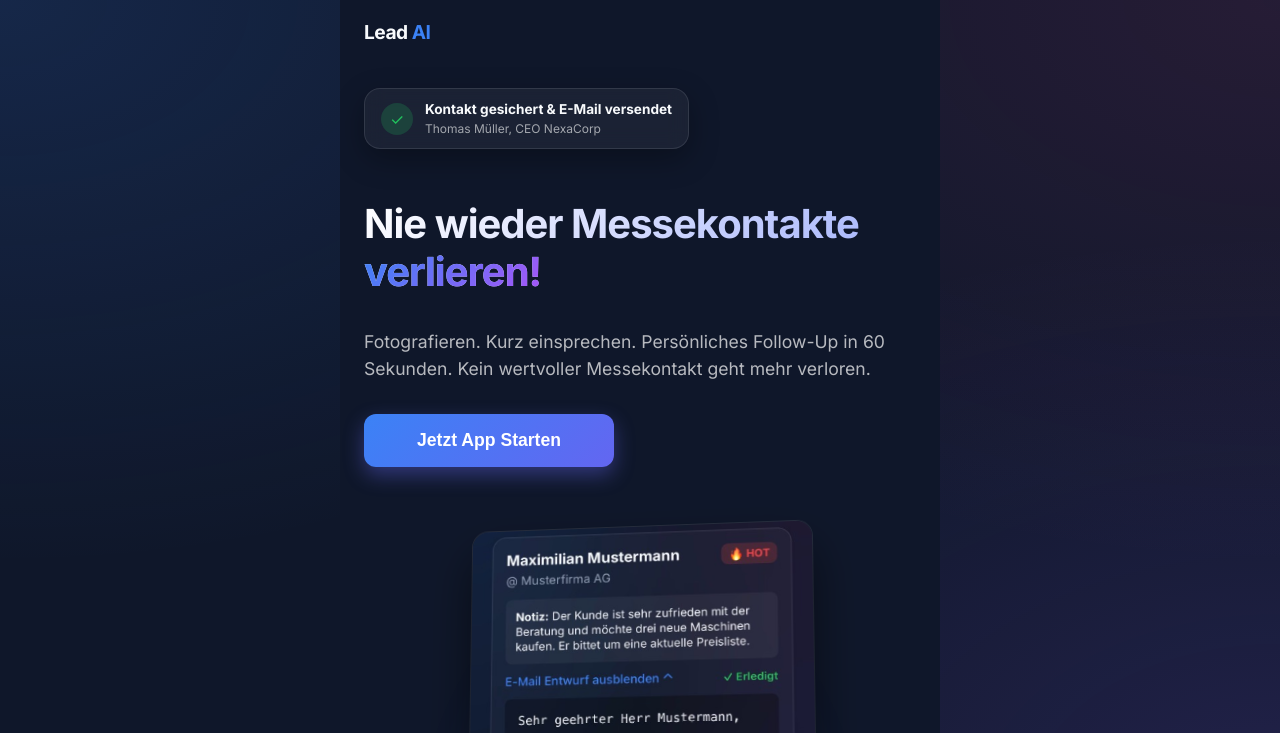
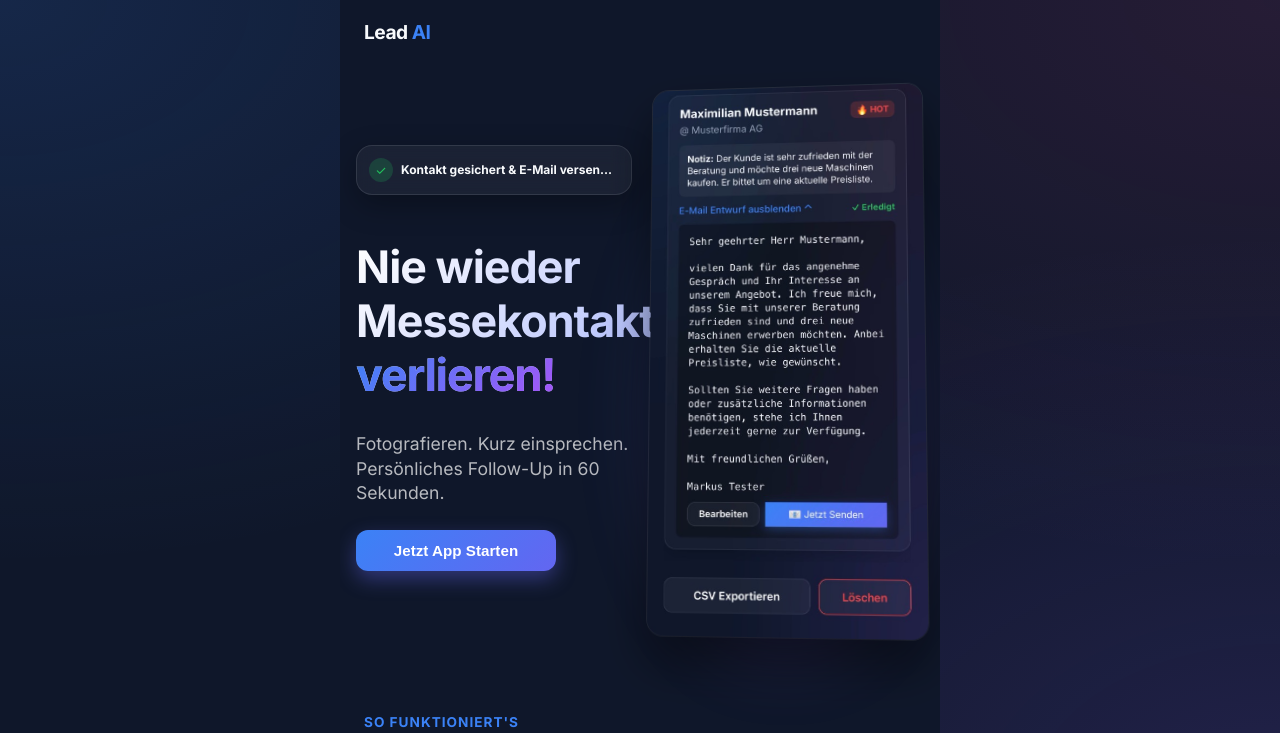
Before and after one commit to Pholiko/LeadsAI, a React (Vite) app: page / in a window 1280 px wide. Shown: the top 733 px of the page. Built offline with nearby package versions, Linux system fonts and the light colour scheme.

Commit message:
Force hero layout to be side-by-side without wrapping

```diff
--- a/src/components/LandingView.jsx
+++ b/src/components/LandingView.jsx
@@ -13,63 +13,62 @@ export default function LandingView({ onStart }) {
 
       {/* Hero Section (Above the fold) */}
       <div style={{
-        padding: '24px',
+        padding: '16px',
         display: 'flex',
         flexDirection: 'row',
-        flexWrap: 'wrap',
+        flexWrap: 'nowrap',
         alignItems: 'center',
         justifyContent: 'center',
-        gap: '32px',
+        gap: '16px',
         animation: 'fadeIn 0.5s ease',
-        maxWidth: '1000px',
+        maxWidth: '1200px',
         margin: '0 auto'
       }}>
 
         {/* Left Column: Text & CTA */}
-        <div style={{ flex: '1 1 350px', display: 'flex', flexDirection: 'column', alignItems: 'flex-start' }}>
+        <div style={{ flex: '1 1 50%', display: 'flex', flexDirection: 'column', alignItems: 'flex-start', minWidth: 0 }}>
 
           {/* CSS "Screenshot/Notification" Widget */}
           <div style={{
               background: 'rgba(255, 255, 255, 0.05)',
               border: '1px solid rgba(255, 255, 255, 0.1)',
               borderRadius: '16px',
-              padding: '12px 16px',
-              marginBottom: '24px',
+              padding: '12px',
+              marginBottom: '16px',
               boxShadow: '0 10px 30px rgba(0,0,0,0.3)',
               display: 'flex',
               alignItems: 'center',
-              gap: '12px',
+              gap: '8px',
               backdropFilter: 'blur(10px)',
               maxWidth: '100%'
             }}>
-            <div style={{ background: 'rgba(34, 197, 94, 0.2)', color: '#22c55e', borderRadius: '50%', width: '32px', height: '32px', display: 'flex', alignItems: 'center', justifyContent: 'center', fontSize: '1rem', flexShrink: 0 }}>
+            <div style={{ background: 'rgba(34, 197, 94, 0.2)', color: '#22c55e', borderRadius: '50%', width: '24px', height: '24px', display: 'flex', alignItems: 'center', justifyContent: 'center', fontSize: '0.8rem', flexShrink: 0 }}>
               ✓
             </div>
-            <div style={{ textAlign: 'left' }}>
-              <p style={{ margin: '0 0 4px', fontSize: '0.85rem', fontWeight: 'bold' }}>Kontakt gesichert & E-Mail versendet</p>
-              <p style={{ margin: 0, fontSize: '0.75rem', color: 'rgba(255,255,255,0.6)' }}>Thomas Müller, CEO NexaCorp</p>
+            <div style={{ textAlign: 'left', overflow: 'hidden' }}>
+              <p style={{ margin: '0 0 2px', fontSize: '0.75rem', fontWeight: 'bold', whiteSpace: 'nowrap', overflow: 'hidden', textOverflow: 'ellipsis' }}>Kontakt gesichert & E-Mail versendet</p>
             </div>
           </div>
 
-          <h1 className="title" style={{ fontSize: '2.5rem', marginBottom: '16px', lineHeight: '1.2', fontWeight: '800', textAlign: 'left', letterSpacing: '-1px' }}>
+          <h1 className="title" style={{ fontSize: 'clamp(1.5rem, 4vw, 2.8rem)', marginBottom: '12px', lineHeight: '1.2', fontWeight: '800', textAlign: 'left', letterSpacing: '-1px' }}>
             Nie wieder Messekontakte <br/><span style={{ background: 'linear-gradient(135deg, var(--primary) 0%, #a855f7 100%)', WebkitBackgroundClip: 'text', WebkitTextFillColor: 'transparent' }}>verlieren!</span>
           </h1>
 
-          <p className="subtitle" style={{ fontSize: '1.1rem', marginBottom: '32px', color: 'rgba(255,255,255,0.7)', textAlign: 'left', lineHeight: '1.5' }}>
-            Fotografieren. Kurz einsprechen. Persönliches Follow-Up in 60 Sekunden. Kein wertvoller Messekontakt geht mehr verloren.
+          <p className="subtitle" style={{ fontSize: 'clamp(0.85rem, 2vw, 1.1rem)', marginBottom: '24px', color: 'rgba(255,255,255,0.7)', textAlign: 'left', lineHeight: '1.4' }}>
+            Fotografieren. Kurz einsprechen. Persönliches Follow-Up in 60 Sekunden.
           </p>
 
           <button
             className="btn-primary"
             onClick={onStart}
-            style={{ padding: '16px 24px', fontSize: '1.1rem', width: '100%', maxWidth: '250px', borderRadius: '12px', fontWeight: 'bold', boxShadow: '0 8px 20px rgba(99, 102, 241, 0.4)' }}
+            style={{ padding: '12px 16px', fontSize: '0.95rem', width: '100%', maxWidth: '200px', borderRadius: '12px', fontWeight: 'bold', boxShadow: '0 8px 20px rgba(99, 102, 241, 0.4)' }}
           >
             Jetzt App Starten
           </button>
         </div>
 
         {/* Right Column: Hero Image / WOW Effect */}
-        <div style={{ flex: '1 1 300px', position: 'relative', width: '100%', maxWidth: '350px', perspective: '1000px', marginTop: '16px' }}>
+        <div style={{ flex: '1 1 50%', position: 'relative', width: '100%', maxWidth: '400px', perspective: '1000px', minWidth: 0 }}>
           <img
             src="/step3-email.jpg"
             alt="Fertige personalisierte E-Mail"
```
